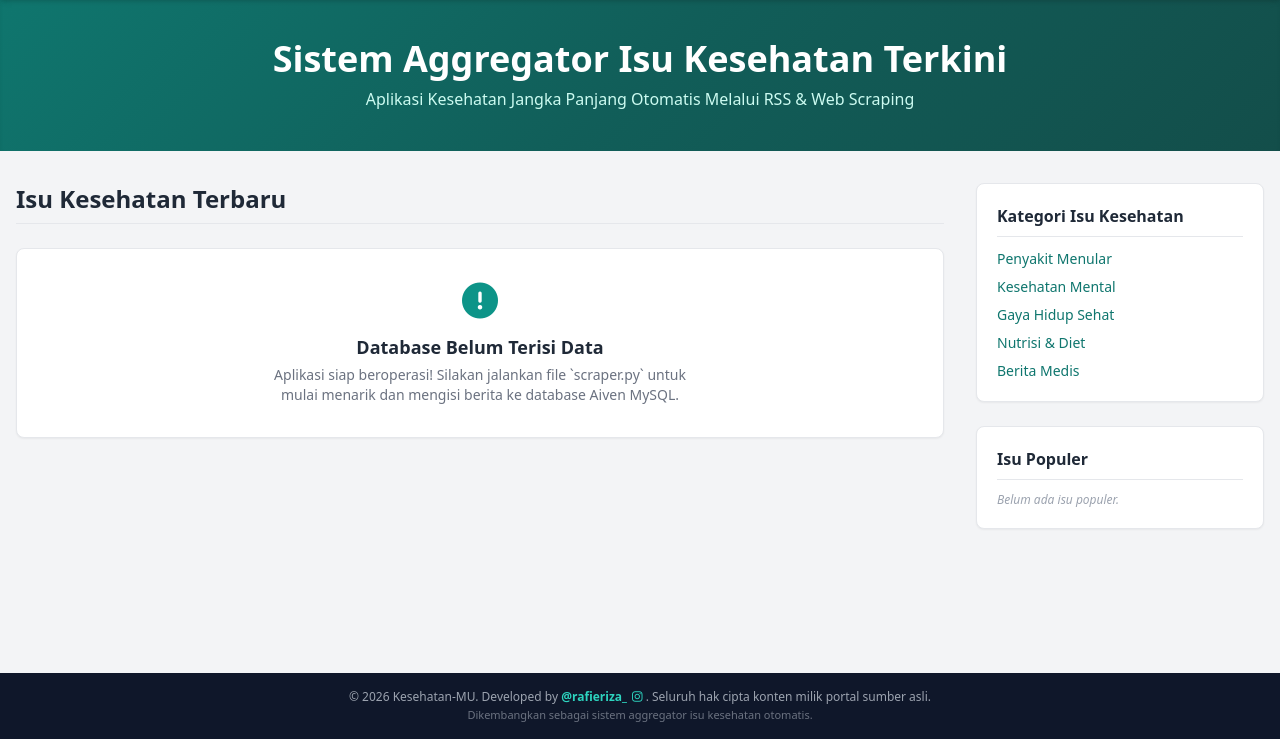
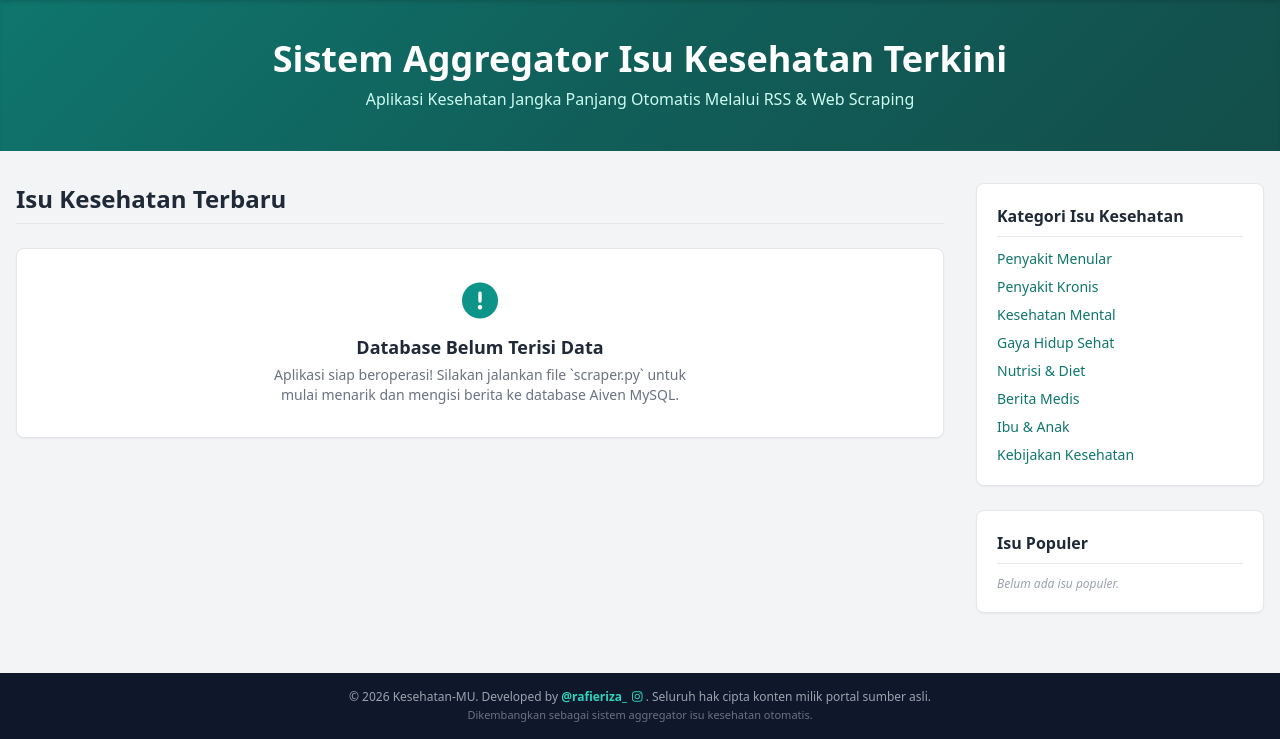
Before and after one commit to rafieriza/Kesehatan-MU, a Flask app: page / in a window 1280 px wide. Shown: the part 61-800 px from the top of the page. Run offline with Flask 3, Linux system fonts and the light colour scheme; data that the repository does not hold is empty; some libraries are stand-ins or nearby versions.

Commit message:
Update index.html

```diff
--- a/templates/index.html
+++ b/templates/index.html
@@ -42,17 +42,24 @@
             <nav id="menu-dropdown" class="hidden w-full md:flex md:w-auto flex-col md:flex-row space-y-2 md:space-y-0 md:space-x-1 font-medium text-sm pt-2 md:pt-0 border-t md:border-none border-teal-800">
                 <a href="/" class="px-3 py-2 rounded {% if not active_category and sort_by != 'trending' and not search_query %}bg-teal-800 text-white font-semibold{% else %}hover:bg-teal-800 transition{% endif %}">Home</a>
                 <a href="/?sort=latest" class="px-3 py-2 rounded {% if sort_by == 'latest' and not active_category and not search_query %}bg-teal-800 font-semibold{% else %}hover:bg-teal-800 transition{% endif %}">Isu Terbaru</a>
+
+                <!-- DROPDOWN KATEGORI -->
                 <div class="relative group">
-                    <button class="px-3 py-2 rounded hover:bg-teal-800 transition flex items-center space-x-1 w-full text-left md:text-center focus:outline-none">
+                    <!-- TAMBAHKAN id="category-menu-btn" di sini -->
+                    <button id="category-menu-btn" class="px-3 py-2 rounded hover:bg-teal-800 transition flex items-center space-x-1 w-full text-left md:text-center focus:outline-none">
                         <span>Kategori</span>
                         <i class="fa-solid fa-chevron-down text-[10px] ml-1"></i>
                     </button>
-                    <div class="hidden md:group-hover:block absolute left-0 md:left-auto mt-1 w-48 bg-white text-gray-800 rounded-lg shadow-lg border border-gray-200 py-2 z-50">
-                        <a href="/?category=penyakit" class="block px-4 py-2 text-xs hover:bg-teal-50 hover:text-teal-700 transition font-medium">🦠 Penyakit Menular</a>
+                    <!-- TAMBAHKAN id="category-dropdown-list" dan GANTI class-nya jadi support klik HP -->
+                    <div id="category-dropdown-list" class="hidden md:group-hover:block absolute left-0 md:left-auto mt-1 w-52 bg-white text-gray-800 rounded-lg shadow-lg border border-gray-200 py-2 z-50">
+                        <a href="/?category=penyakit_menular" class="block px-4 py-2 text-xs hover:bg-teal-50 hover:text-teal-700 transition font-medium">🦠 Penyakit Menular</a>
+                        <a href="/?category=penyakit_kronis" class="block px-4 py-2 text-xs hover:bg-teal-50 hover:text-teal-700 transition font-medium">🫀 Penyakit Kronis</a>
                         <a href="/?category=mental" class="block px-4 py-2 text-xs hover:bg-teal-50 hover:text-teal-700 transition font-medium">🧠 Kesehatan Mental</a>
                         <a href="/?category=gaya_hidup" class="block px-4 py-2 text-xs hover:bg-teal-50 hover:text-teal-700 transition font-medium">🏃 Gaya Hidup Sehat</a>
                         <a href="/?category=nutrisi" class="block px-4 py-2 text-xs hover:bg-teal-50 hover:text-teal-700 transition font-medium">🥗 Nutrisi & Diet</a>
                         <a href="/?category=medis" class="block px-4 py-2 text-xs hover:bg-teal-50 hover:text-teal-700 transition font-medium">🩺 Berita Medis</a>
+                        <a href="/?category=ibu_anak" class="block px-4 py-2 text-xs hover:bg-teal-50 hover:text-teal-700 transition font-medium">👶 Ibu & Anak</a>
+                        <a href="/?category=kebijakan_kesehatan" class="block px-4 py-2 text-xs hover:bg-teal-50 hover:text-teal-700 transition font-medium">🏛️ Kebijakan Kesehatan</a>
                     </div>
                 </div>
                 <a href="/?sort=trending" class="px-3 py-2 rounded {% if sort_by == 'trending' %}bg-teal-800 font-semibold{% else %}hover:bg-teal-800 transition{% endif %}">Trending</a>
@@ -182,11 +189,14 @@
                 <div id="kategori" class="bg-white p-5 rounded-lg shadow-sm border border-gray-200">
                     <h3 class="font-bold text-gray-800 text-base mb-3 border-b pb-2">Kategori Isu Kesehatan</h3>
                     <ul class="space-y-2 text-sm">
-                        <li><a href="/?category=penyakit" class="text-teal-700 hover:text-teal-900 hover:underline font-medium block">Penyakit Menular</a></li>
+                        <li><a href="/?category=penyakit_menular" class="text-teal-700 hover:text-teal-900 hover:underline font-medium block">Penyakit Menular</a></li>
+                        <li><a href="/?category=penyakit_kronis" class="text-teal-700 hover:text-teal-900 hover:underline font-medium block">Penyakit Kronis</a></li>
                         <li><a href="/?category=mental" class="text-teal-700 hover:text-teal-900 hover:underline font-medium block">Kesehatan Mental</a></li>
                         <li><a href="/?category=gaya_hidup" class="text-teal-700 hover:text-teal-900 hover:underline font-medium block">Gaya Hidup Sehat</a></li>
                         <li><a href="/?category=nutrisi" class="text-teal-700 hover:text-teal-900 hover:underline font-medium block">Nutrisi & Diet</a></li>
                         <li><a href="/?category=medis" class="text-teal-700 hover:text-teal-900 hover:underline font-medium block">Berita Medis</a></li>
+                        <li><a href="/?category=ibu_anak" class="text-teal-700 hover:text-teal-900 hover:underline font-medium block">Ibu & Anak</a></li>
+                        <li><a href="/?category=kebijakan_kesehatan" class="text-teal-700 hover:text-teal-900 hover:underline font-medium block">Kebijakan Kesehatan</a></li>
                     </ul>
                 </div>
 
@@ -224,14 +234,16 @@
         <p class="text-[11px] text-gray-500 mt-0.5">Dikembangkan sebagai sistem aggregator isu kesehatan otomatis.</p>
     </footer>
 
-    <!-- 6. SCRIPT JAVASCRIPT UNTUK HAMBURGER MENU -->
+<!-- 6. SCRIPT JAVASCRIPT -->
     <script>
         const menuBtn = document.getElementById('menu-btn');
         const menuDropdown = document.getElementById('menu-dropdown');
 
+        // Toggle menu hamburger utama di HP
         menuBtn.addEventListener('click', () => {
             menuDropdown.classList.toggle('hidden');
         });
+
         // Toggle dropdown kategori khusus klik di HP
         const categoryMenuBtn = document.getElementById('category-menu-btn');
         const categoryDropdownList = document.getElementById('category-dropdown-list');
@@ -241,7 +253,7 @@
             categoryDropdownList.classList.toggle('hidden');
         });
 
-        // Tutup dropdown kalau klik di luar
+        // Tutup dropdown kalau area luar diklik
         window.addEventListener('click', () => {
             if (!categoryDropdownList.classList.contains('hidden')) {
                 categoryDropdownList.classList.add('hidden');
```
